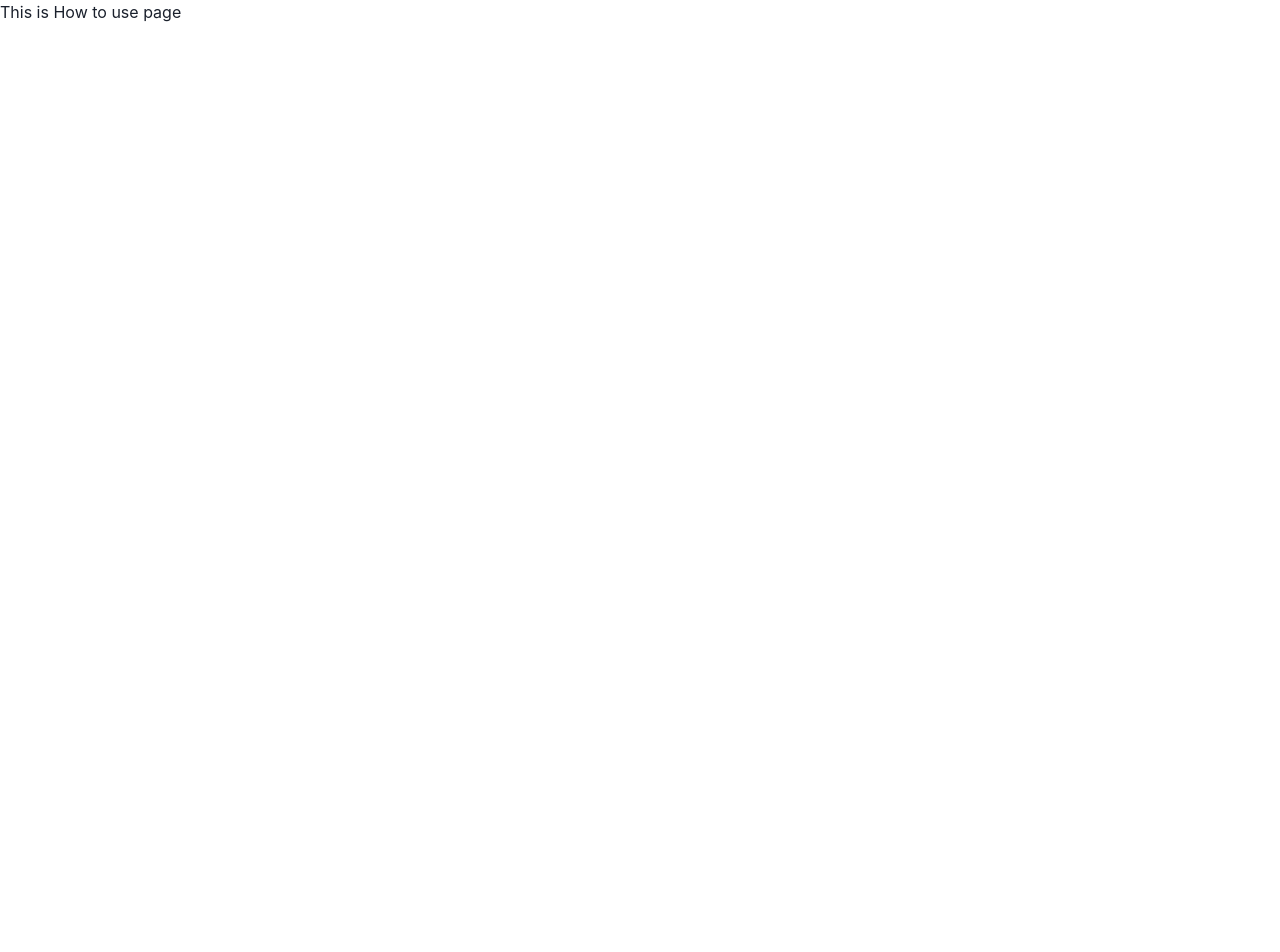
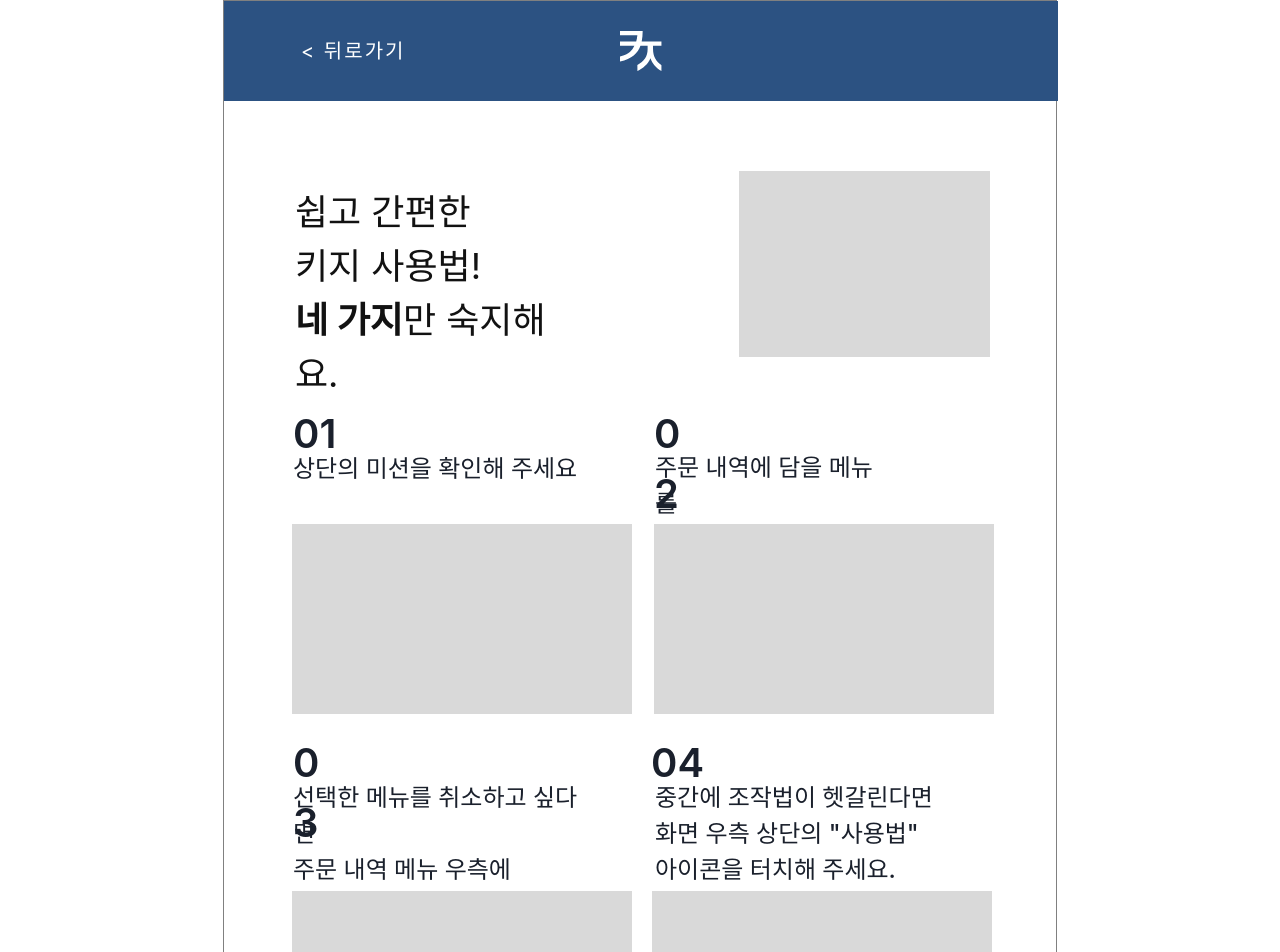
Before and after one commit to Randy-Hwang/keasy, a React (Vite) app: page /how-to-use in a window 1280 px wide. Shown: the top 952 px of the page. Before the commit the page ends 800 px from the top, so only its background shows below. Built offline with nearby package versions, Linux system fonts and the light colour scheme; a web font is replaced by a local one.

Commit message:
Add cafe/fastfood pages, add mission/white header components. (#15)

```diff
--- a/src/components/HeaderWhite.tsx
+++ b/src/components/HeaderWhite.tsx
@@ -1,5 +1,66 @@
+import { Box, Container, Text } from '@chakra-ui/react';
+import Logo from '../assets/keasyLogo.svg';
+import House from '../assets/house.svg';
+import Info from '../assets/circle-info.svg';
+import { useNavigate } from 'react-router-dom';
+
 const HeaderWhite = () => {
-  return <div></div>;
+  const navigate = useNavigate();
+
+  return (
+    <>
+      <Box
+        position="absolute"
+        w={834}
+        h={100}
+        left={0}
+        top={0}
+        bgColor="#FFFFFF"
+        borderBottom="1px solid #2C5282"
+      />
+
+      <Box position="absolute" top={30} left={396} w={180}>
+        <img src={Logo} width="41.67px" height="40px" />
+      </Box>
+      <Box onClick={() => navigate('/home')} cursor="pointer">
+        <Container position="absolute" top={37} left={39}>
+          <img src={House} width="24" height="24" />
+        </Container>
+        <Text
+          position="absolute"
+          w={140}
+          h={53}
+          top={34}
+          left={79}
+          marginLeft={3}
+          color="#2C5282"
+          fontWeight={500}
+          fontSize={20}
+        >
+          홈으로 돌아가기
+        </Text>
+      </Box>
+
+      <Box onClick={() => navigate('/how-to-use')} cursor="pointer">
+        <Container position="absolute" top={38} left={680}>
+          <img src={Info} width="24" height="24" />
+        </Container>
+        <Text
+          position="absolute"
+          w={56}
+          h={53}
+          top={35}
+          left={725}
+          marginLeft={1}
+          color="#2C5282"
+          fontWeight={500}
+          fontSize={20}
+        >
+          사용법
+        </Text>
+      </Box>
+    </>
+  );
 };
 
 export default HeaderWhite;
--- /dev/null
+++ b/src/components/Mission.tsx
@@ -0,0 +1,5 @@
+const Mission = () => {
+  return <div>This is Mission Component</div>;
+};
+
+export default Mission;
--- a/src/components/Wrapper.tsx
+++ b/src/components/Wrapper.tsx
@@ -12,7 +12,7 @@ const Wrapper = (props: WrapperProps) => {
       mx="auto"
       alignItems="center"
       justifyContent="center"
-      border="1px solid black"
+      border="1px solid gray"
       w="834px"
       h="1194px"
     >
--- /dev/null
+++ b/src/pages/Cafe.tsx
@@ -0,0 +1,12 @@
+import HeaderWhite from '../components/HeaderWhite';
+import Wrapper from '../components/Wrapper';
+
+const Cafe = () => {
+  return (
+    <Wrapper>
+      <HeaderWhite />
+    </Wrapper>
+  );
+};
+
+export default Cafe;
--- a/src/pages/Home.tsx
+++ b/src/pages/Home.tsx
@@ -11,7 +11,7 @@ const Home = () => {
       <HeaderBlue />
       <Container position="absolute" w={370} h={159} left={51} top={184}>
         <Text
-          fontWeight={400}
+          fontWeight={500}
           fontSize={33}
           textColor="#121212"
           lineHeight="53px"
@@ -20,7 +20,7 @@ const Home = () => {
           안녕하세요!
         </Text>
         <Text
-          fontWeight={400}
+          fontWeight={500}
           fontSize={33}
           textColor="#121212"
           lineHeight="53px"
@@ -29,7 +29,7 @@ const Home = () => {
           저는 키오스크 시뮬레이터
         </Text>
         <Text
-          fontWeight={400}
+          fontWeight={500}
           fontSize={33}
           textColor="#121212"
           lineHeight="53px"
@@ -96,6 +96,7 @@ const Home = () => {
         top={615}
         bgColor="#2C5282"
         borderRadius={20}
+        cursor="pointer"
         onClick={() => navigate('/how-to-use')}
       ></Box>
       <Text
@@ -109,6 +110,7 @@ const Home = () => {
         w={145}
         h={53}
         cursor="pointer"
+        onClick={() => navigate('/how-to-use')}
       >
         확인하러 가기 &gt;
       </Text>
@@ -133,6 +135,8 @@ const Home = () => {
         top={826}
         left={68}
         bgColor="#D9D9D9"
+        cursor="pointer"
+        onClick={() => navigate('/cafe')}
       ></Box>
       <Text
         position="absolute"
@@ -143,6 +147,8 @@ const Home = () => {
         fontWeight={600}
         fontSize={40}
         color="#000000"
+        cursor="pointer"
+        onClick={() => navigate('/cafe')}
       >
         카페
       </Text>
--- a/src/pages/HowToUse.tsx
+++ b/src/pages/HowToUse.tsx
@@ -1,5 +1,170 @@
+import { Box, Container, Text } from '@chakra-ui/react';
+import { useNavigate } from 'react-router-dom';
+import HeaderBlue from '../components/HeaderBlue';
+import Wrapper from '../components/Wrapper';
+
 const HowToUse = () => {
-  return <div>This is How to use page</div>;
+  const navigate = useNavigate();
+
+  return (
+    <Wrapper>
+      <HeaderBlue />
+      <Text
+        position="absolute"
+        w={106}
+        h={24}
+        top={35}
+        left={77}
+        color="#FFFFFF"
+        fontSize={20}
+        letterSpacing="0.1em"
+        onClick={() => navigate(-1)}
+        cursor="pointer"
+      >
+        {'<'} 뒤로가기
+      </Text>
+      <Container position="absolute" w={320} h={159} left={55} top={184}>
+        <Text fontWeight={400} fontSize={36} color="#121212">
+          쉽고 간편한
+        </Text>
+        <Text fontWeight={400} fontSize={36} color="#121212">
+          키지 사용법!
+        </Text>
+        <Text fontWeight={400} fontSize={36} color="#121212">
+          <strong>네 가지</strong>만 숙지해요.
+        </Text>
+      </Container>
+      <Box
+        position="absolute"
+        w={251}
+        h={186}
+        top={170}
+        left={515}
+        bgColor="#D9D9D9"
+      ></Box>
+
+      <Text
+        position="absolute"
+        w={44}
+        h={48}
+        top={403}
+        left={69}
+        fontWeight={600}
+        fontSize={40}
+      >
+        01
+      </Text>
+      <Text
+        position="absolute"
+        w={315}
+        h={26}
+        top={450}
+        left={69}
+        fontWeight={500}
+        fontSize={24}
+      >
+        상단의 미션을 확인해 주세요
+      </Text>
+      <Box
+        position="absolute"
+        w={340}
+        h={190}
+        top={523}
+        left={68}
+        bgColor="#D9D9D9"
+      ></Box>
+
+      <Text
+        position="absolute"
+        w={50}
+        h={48}
+        top={403}
+        left={430}
+        fontWeight={600}
+        fontSize={40}
+      >
+        02
+      </Text>
+      <Container position="absolute" w={270} h={68} top={449} left={415}>
+        <Text fontWeight={500} fontSize={24}>
+          주문 내역에 담을 메뉴를
+        </Text>
+        <Text fontWeight={500} fontSize={24}>
+          가볍게 터치해 주세요
+        </Text>
+      </Container>
+      <Box
+        position="absolute"
+        w={340}
+        h={190}
+        top={523}
+        left={430}
+        bgColor="#D9D9D9"
+      ></Box>
+
+      <Text
+        position="absolute"
+        w={51}
+        h={48}
+        top={732}
+        left={69}
+        fontWeight={600}
+        fontSize={40}
+      >
+        03
+      </Text>
+      <Container position="absolute" w={320} h={68} top={779} left={53}>
+        <Text fontWeight={500} fontSize={24}>
+          선택한 메뉴를 취소하고 싶다면
+        </Text>
+        <Text fontWeight={500} fontSize={24}>
+          주문 내역 메뉴 우측에
+        </Text>
+        <Text fontWeight={500} fontSize={24}>
+          "취소" 아이콘을 터치해 주세요
+        </Text>
+      </Container>
+      <Box
+        position="absolute"
+        w={340}
+        h={190}
+        top={890}
+        left={68}
+        bgColor="#D9D9D9"
+      ></Box>
+
+      <Text
+        position="absolute"
+        w={52}
+        h={48}
+        top={732}
+        left={427}
+        fontWeight={600}
+        fontSize={40}
+      >
+        04
+      </Text>
+      <Container position="absolute" w={320} h={68} top={779} left={415}>
+        <Text fontWeight={500} fontSize={24}>
+          중간에 조작법이 헷갈린다면
+        </Text>
+        <Text fontWeight={500} fontSize={24}>
+          화면 우측 상단의 "사용법"
+        </Text>
+        <Text fontWeight={500} fontSize={24}>
+          아이콘을 터치해 주세요.
+        </Text>
+      </Container>
+      <Box
+        position="absolute"
+        w={340}
+        h={190}
+        top={890}
+        left={428}
+        bgColor="#D9D9D9"
+      ></Box>
+    </Wrapper>
+  );
 };
 
 export default HowToUse;
--- a/src/router.tsx
+++ b/src/router.tsx
@@ -1,4 +1,5 @@
 import { BrowserRouter, Route, Routes } from 'react-router-dom';
+import Cafe from './pages/Cafe';
 import Home from './pages/Home';
 import HowToUse from './pages/HowToUse';
 import Onboard from './pages/Onboard';
@@ -10,6 +11,7 @@ const Router = () => {
         <Route path="/" element={<Onboard />} />
         <Route path="/home" element={<Home />} />
         <Route path="/how-to-use" element={<HowToUse />} />
+        <Route path="/cafe" element={<Cafe />} />
       </Routes>
     </BrowserRouter>
   );
```
Also changed, not shown: src/pages/FastFood.tsx (added, +12 -0 lines), src/assets/circle-info.svg (added), src/assets/house.svg (added).
